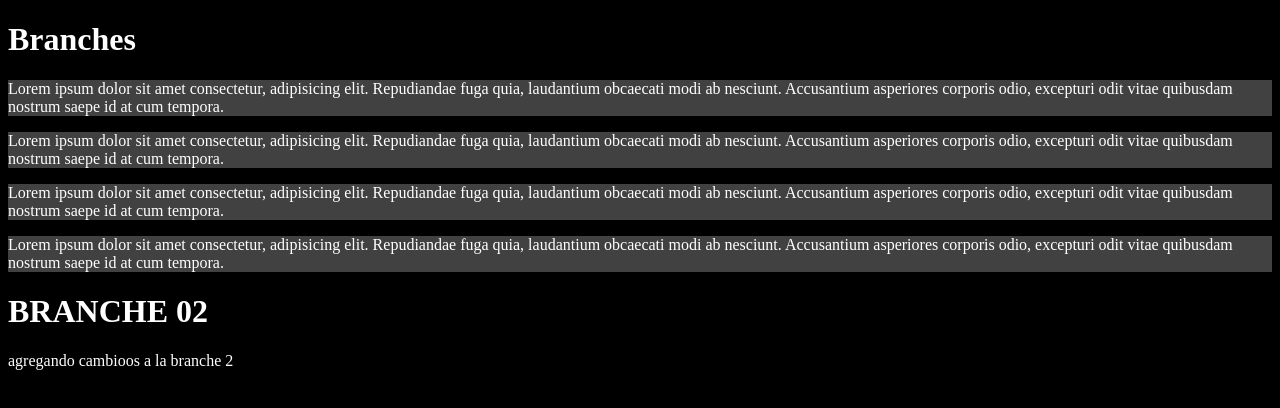
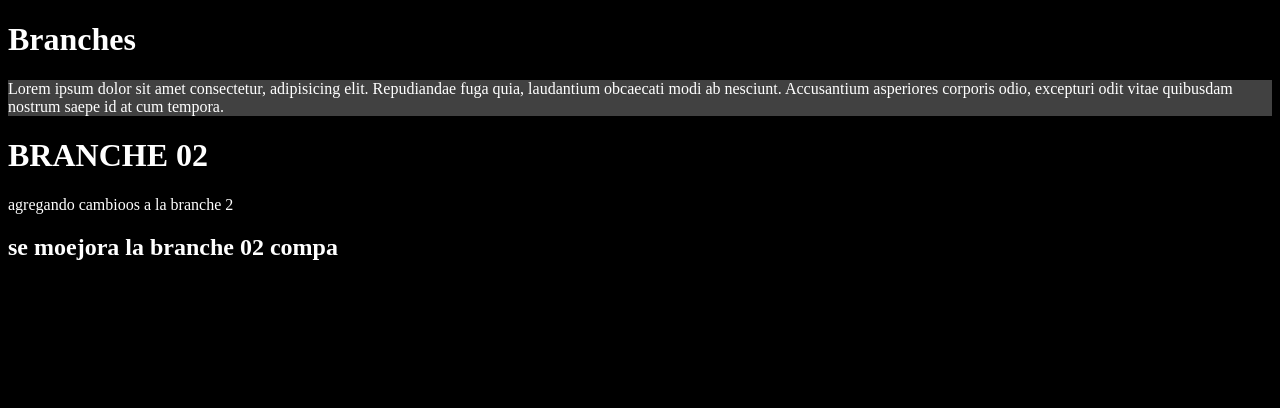
Before and after one commit to Gotharo/branches-practice, a plain HTML site: page index.html in a window 1280 px wide. Drawn offline with Linux system fonts and the light colour scheme; files whose address does not match are found by name.

Commit message:
se modifican parrafors y agrega texto

```diff
--- a/index.html
+++ b/index.html
@@ -6,19 +6,19 @@
     <link rel="stylesheet" href=".//assets/CSS/style.css">
     <title>branches</title>
 </head>
-<body>
-    <h1 class="textcol"> Branches</h1>
+<body class="textcol">
+    <h1 > Branches</h1>
 
     <section class="textcol">
         <p class="back">Lorem ipsum dolor sit amet consectetur, adipisicing elit. Repudiandae fuga quia, laudantium obcaecati modi ab nesciunt. Accusantium asperiores corporis odio, excepturi odit vitae quibusdam nostrum saepe id at cum tempora.</p>
-        <p class="back">Lorem ipsum dolor sit amet consectetur, adipisicing elit. Repudiandae fuga quia, laudantium obcaecati modi ab nesciunt. Accusantium asperiores corporis odio, excepturi odit vitae quibusdam nostrum saepe id at cum tempora.</p>
-        <p class="back">Lorem ipsum dolor sit amet consectetur, adipisicing elit. Repudiandae fuga quia, laudantium obcaecati modi ab nesciunt. Accusantium asperiores corporis odio, excepturi odit vitae quibusdam nostrum saepe id at cum tempora.</p>
-        <p class="back">Lorem ipsum dolor sit amet consectetur, adipisicing elit. Repudiandae fuga quia, laudantium obcaecati modi ab nesciunt. Accusantium asperiores corporis odio, excepturi odit vitae quibusdam nostrum saepe id at cum tempora.</p>
+
 
     </section>
 
     <h1 class="textcol"> BRANCHE 02</h1>
 
     <p class="textcol"> agregando cambioos a la branche 2</p>
+
+    <h2> se moejora la branche 02 compa</h2>
 </body>
 </html>
```
